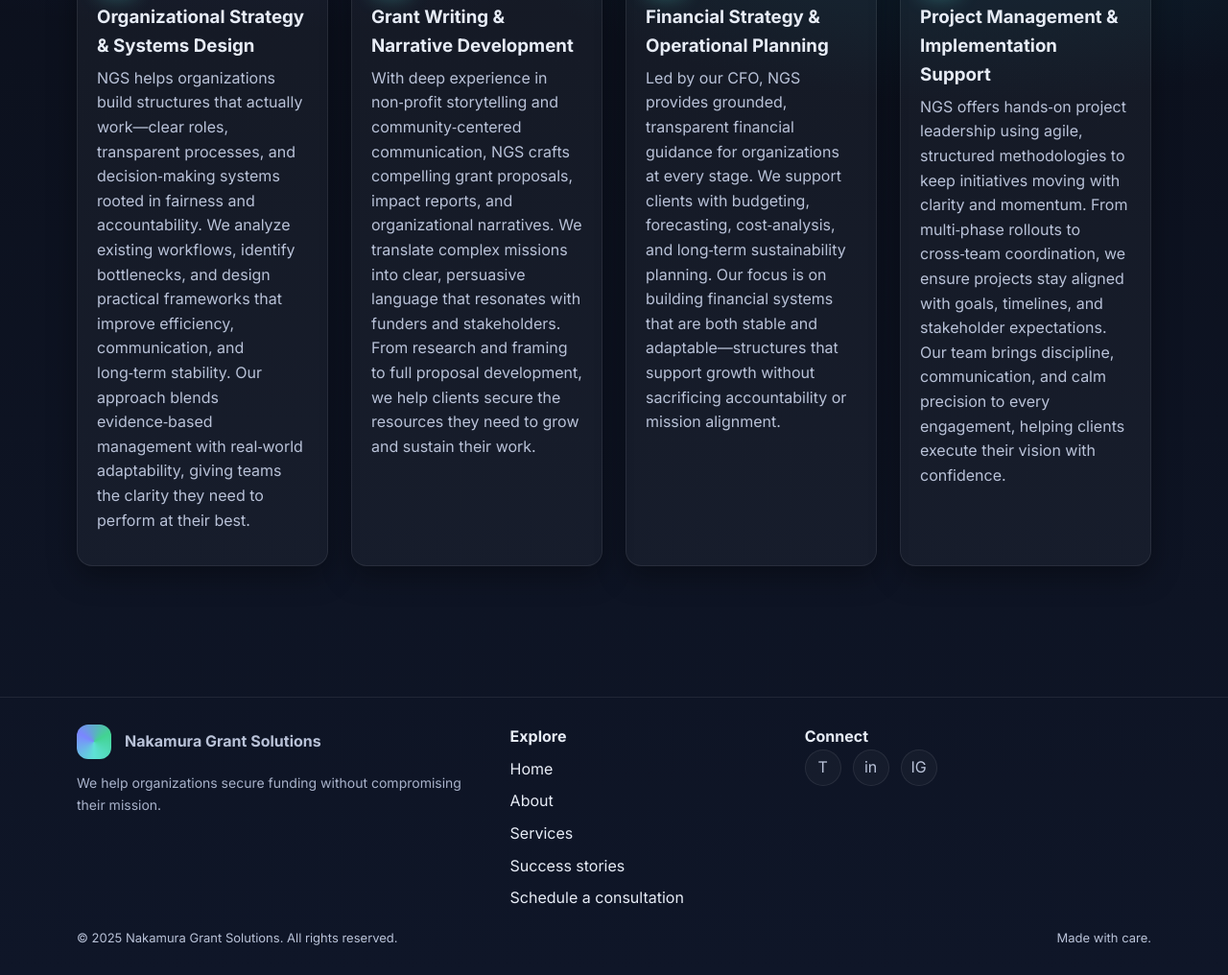
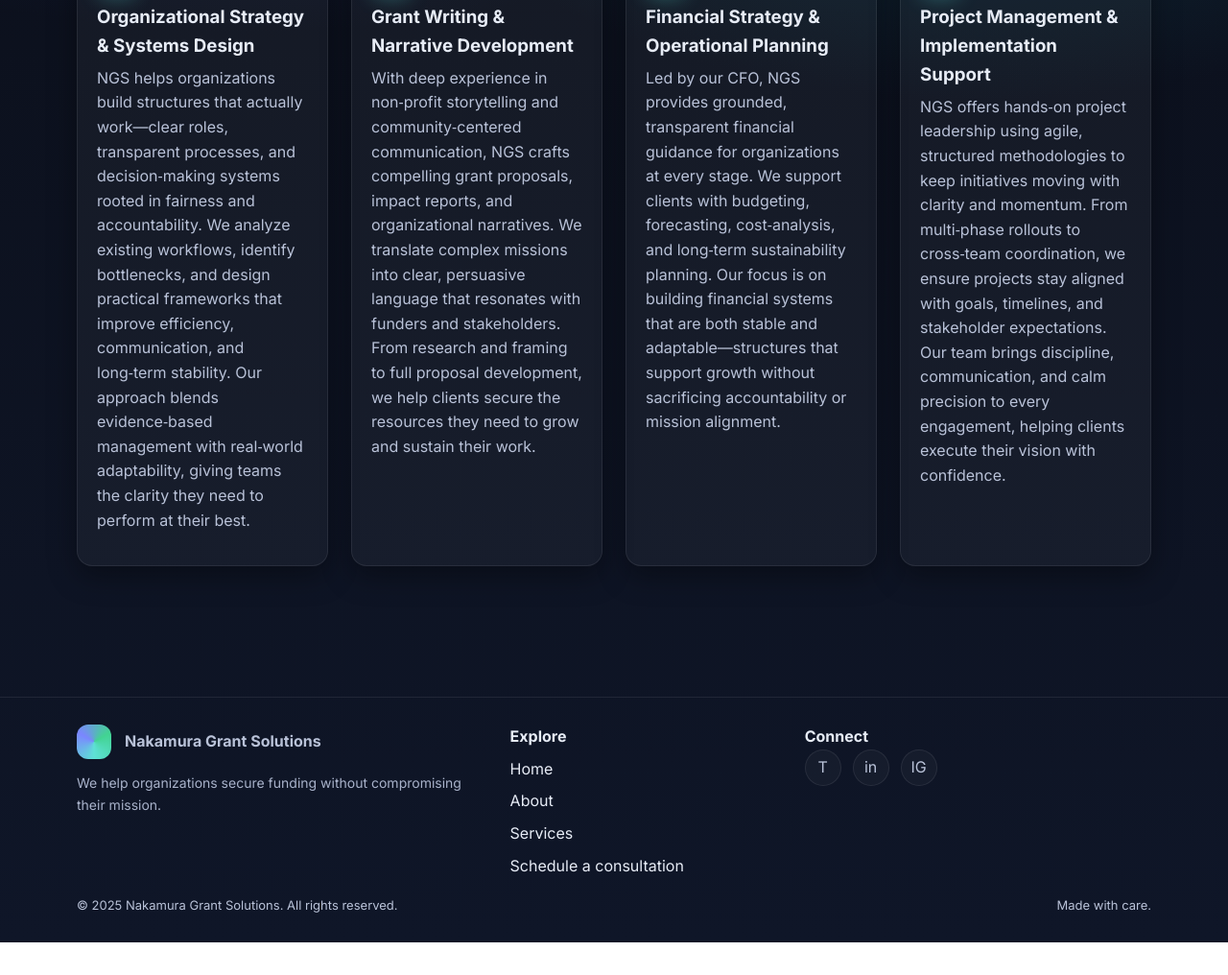
Before and after one commit to NakamuraGrantSolutions/Nakamuragrantsolutions.github.io, a plain HTML site: page Services.html in a window 1280 px wide. Shown: the part 327-1343 px from the top of the page at 96% size. After the commit the page ends 1309 px from the top, so only its background shows below. Drawn offline with Linux system fonts and the light colour scheme.

Commit message:
Refactor Services.html structure and content

```diff
--- a/Services.html
+++ b/Services.html
@@ -165,7 +165,6 @@
         <a href="index.html">Home</a>
         <a href="About.html">About</a>
         <a href="Services.html">Services</a>
-        <a href="success.html">Success stories</a>
         <!-- Contact removed as requested -->
         <!-- Schedule a consultation added in footer -->
         <a href="mailto:nakamuragrantsolutions@gmail.com">Schedule a consultation</a>
```
